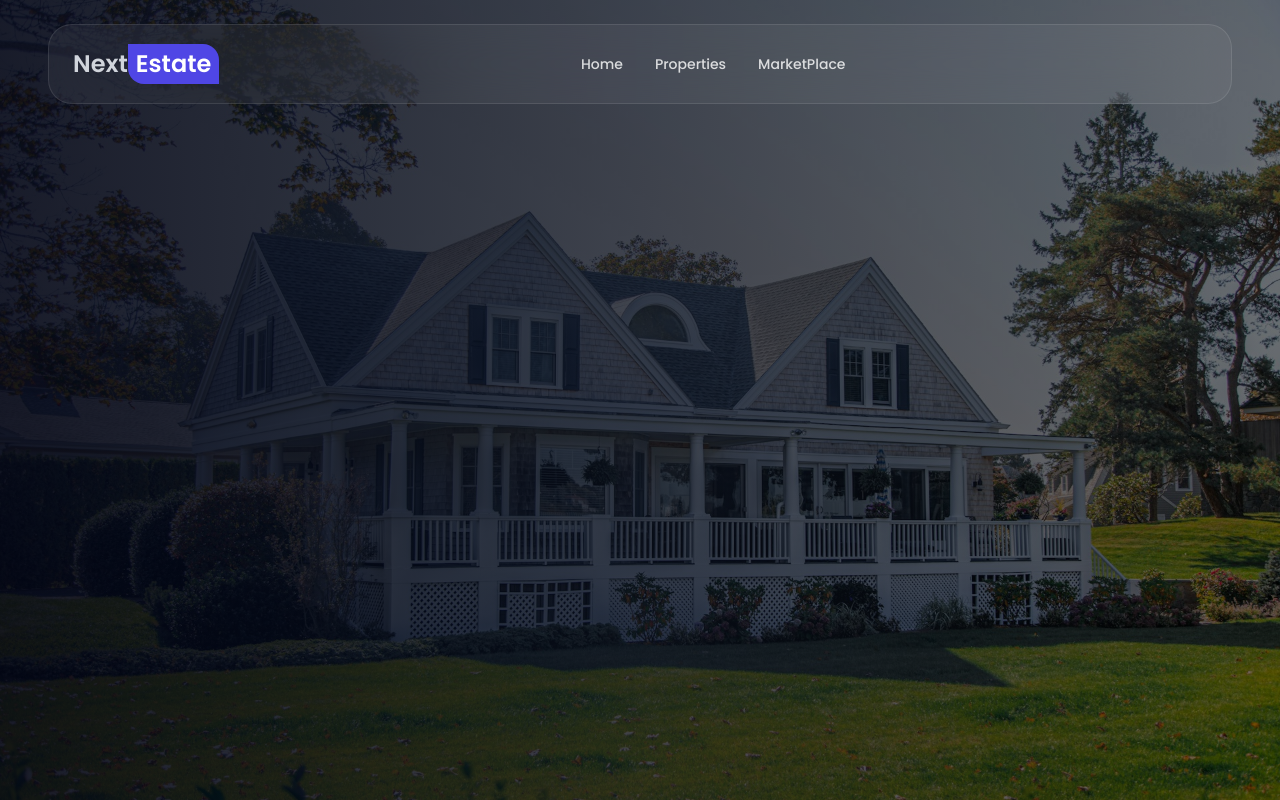
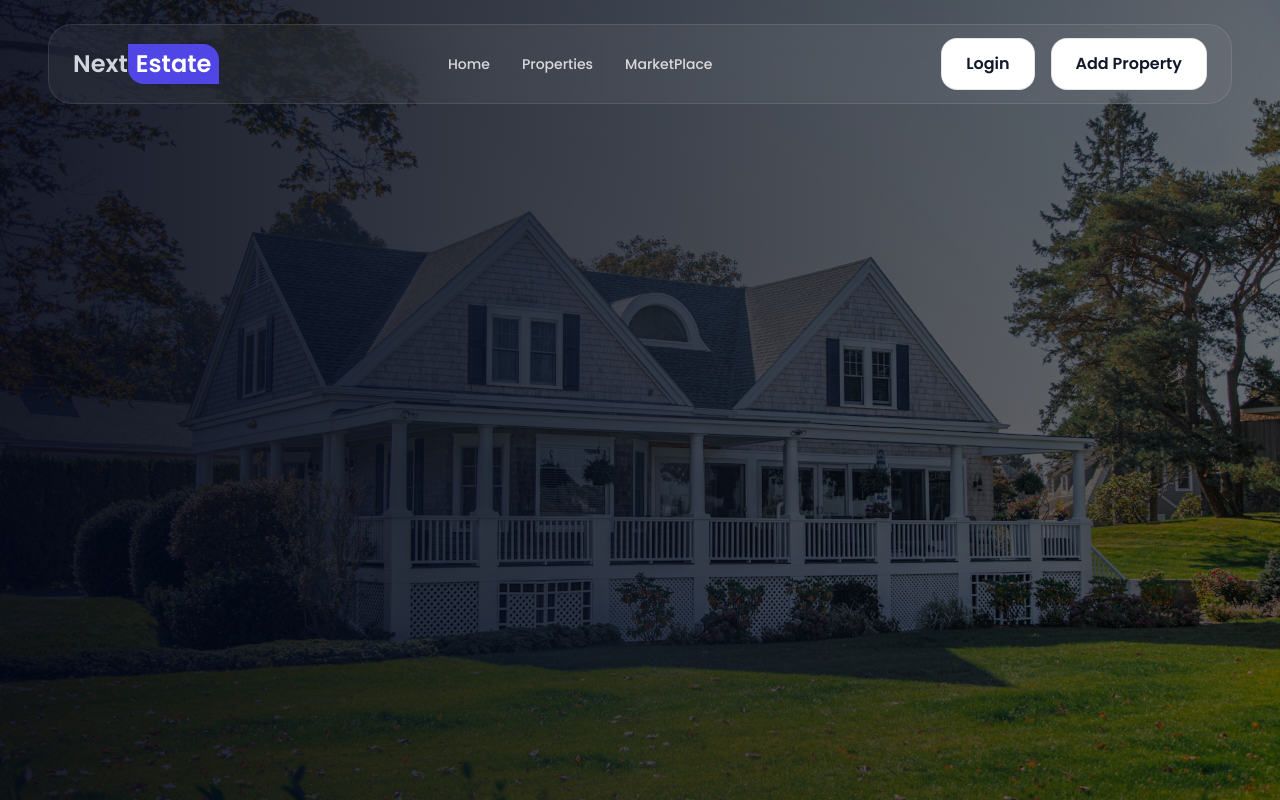
Before and after one commit to creativeloc/realestate-next16, a Next.js app: page / in a window 1280 px wide. Built offline with nearby package versions, Linux system fonts and the light colour scheme.

Commit message:
created main navigation buttons

```diff
--- a/package.json
+++ b/package.json
@@ -12,7 +12,8 @@
     "clsx": "^2.1.1",
     "next": "16.2.9",
     "react": "19.2.4",
-    "react-dom": "19.2.4"
+    "react-dom": "19.2.4",
+    "react-icons": "^5.6.0"
   },
   "devDependencies": {
     "@tailwindcss/postcss": "^4",
--- a/src/components/navbar/Navbar.tsx
+++ b/src/components/navbar/Navbar.tsx
@@ -1,4 +1,5 @@
 import Link from "next/link"
+import Button from "../ui/Button"
 interface NavbarProps {
   variant?: "transparent" | "solid"
 }
@@ -40,7 +41,12 @@ export default function Navbar({ variant = "transparent" }: NavbarProps) {
           </div>
 
           {/* desktop buttons */}
-          <div className="hidden lg:flex items-center gap-4"></div>
+          <div className="hidden lg:flex items-center gap-4">
+            <Button variant="outline">Login</Button>
+            <Button variant="outline">Add Property</Button>
+          </div>
+
+          {/* mobile menu button */}
         </nav>
       </div>
     </section>
--- a/src/components/ui/Button.tsx
+++ b/src/components/ui/Button.tsx
@@ -24,18 +24,15 @@ export default function Button({
     <button
       disabled={loading || disabled}
       className={clsx(
-        `
-      inline-flex items-center justify-center gap-2
-      h-13 px-6
-      rounded-2xl
-      font-semibold
-      transition-all duration-300
-      cursor-pointer
-      `,
+        `inline-flex items-center justify-center gap-2 h-13 px-6 rounded-2xl font-semibold transition-all duration-300 cursor-pointer`,
         {
           "bg-primary text-white hover:bg-primary/90": variant === "primary",
-          "border:border-primary hover:text-primary": variant === "outline",
+
+          "border border-black/10 bg-card text-text hover:border-primary hover:text-primary":
+            variant === "outline",
+
           "w-full": fullWidth,
+
           "opacity-70 cursor-not-allowed": loading || disabled
         },
         className
@@ -44,7 +41,14 @@ export default function Button({
     >
       {loading ? (
         <>
-          <div className="h-4 w-4 animate-spin rounded-full border-2 border-current border-t-transparent" />
+          <div
+            className="h-4 w-4
+            animate-spin
+            rounded-full
+            border-2
+            border-current
+            border-t-transparent"
+          />
           <span>Loading...</span>
         </>
       ) : (
```
Also changed, not shown: 1 other file (tests, documents, lock files or other folders).
